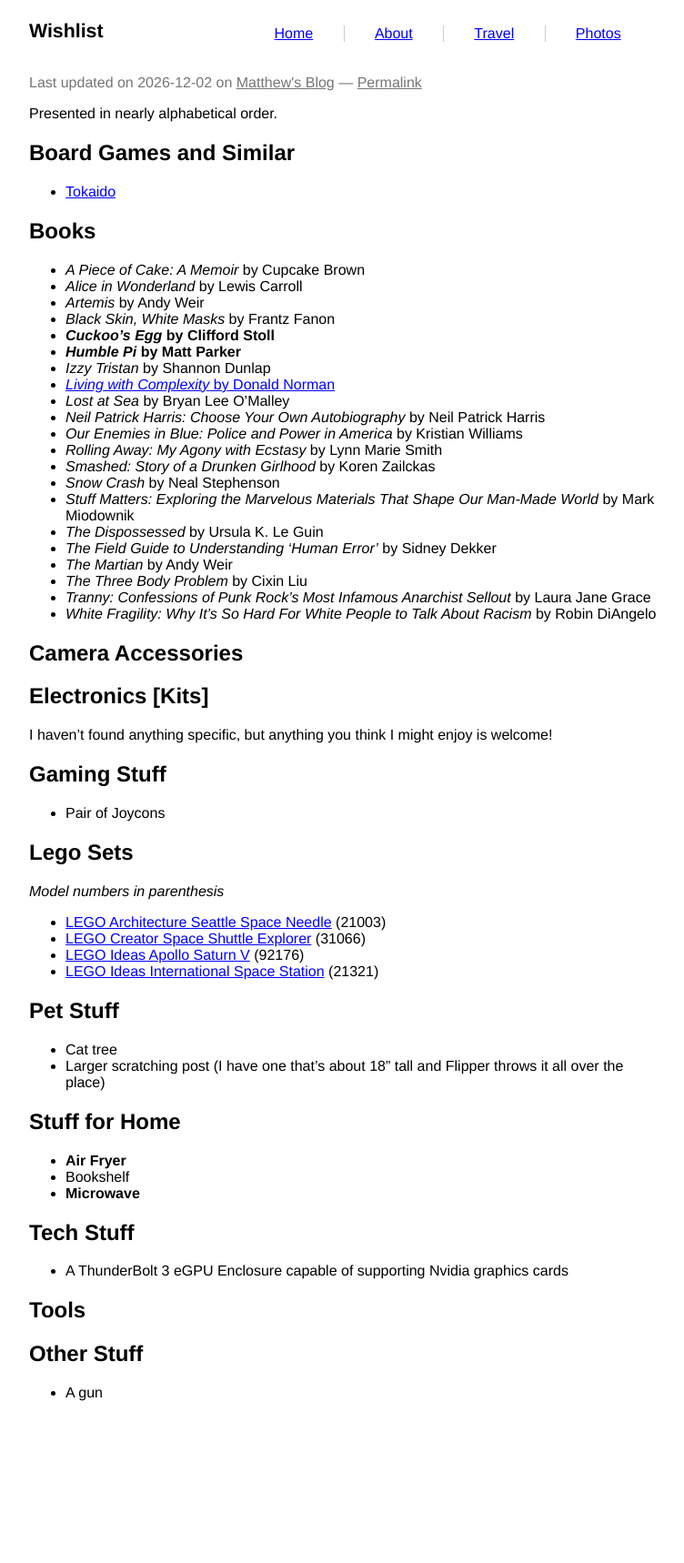
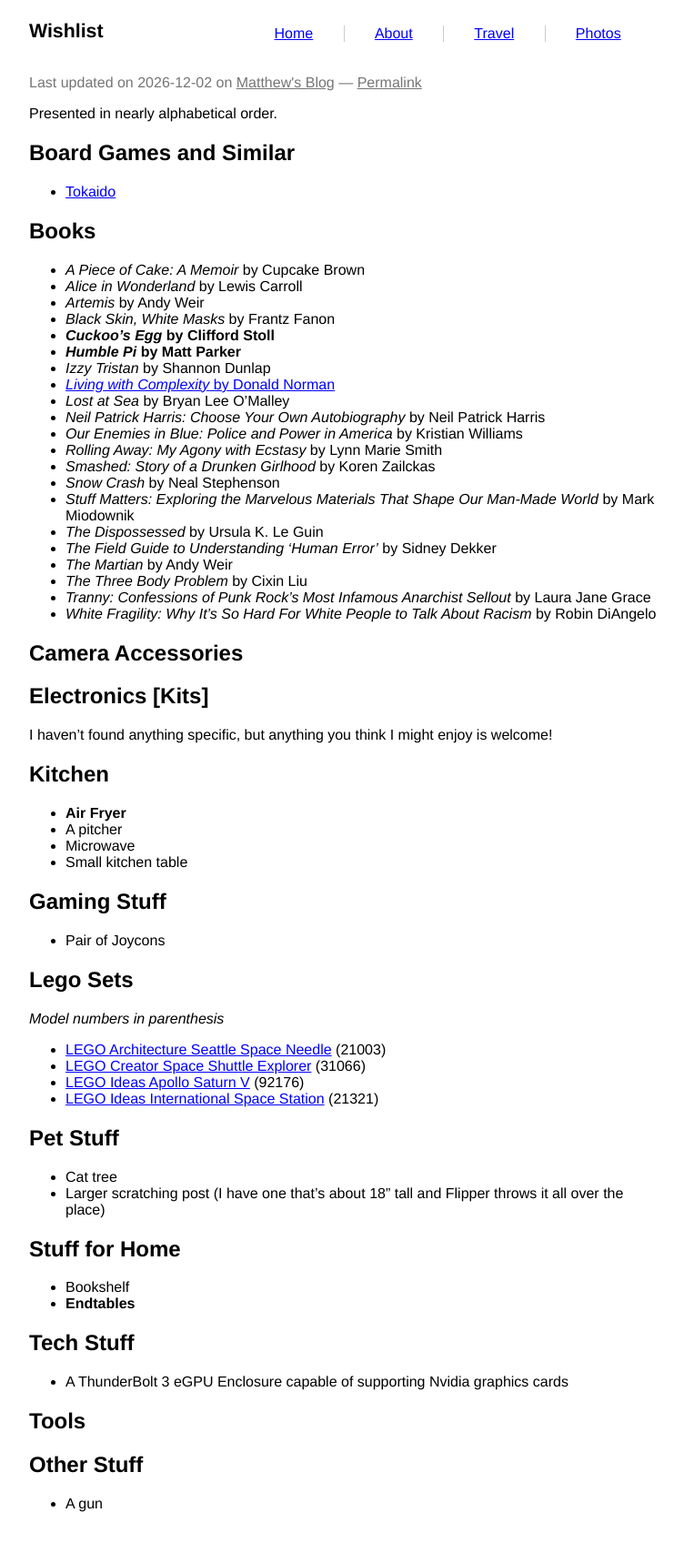
Before and after one commit to prplecake/jrgnsn.net, a Jekyll site: the page built from wishlist.md, in a window 1280 px wide. Shown: the whole page at 91% size, without its empty margins (258-1010 px from the left). Built offline with Jekyll 4.4.1, drawn with Linux system fonts in a browser that asks for light colours; before the commit the page ends 1596 px from its top, so only the background shows below that.

Commit message:
Fixes #8: Add kitchen stuff to wishlist
- Also reorganizes "Stuff for Home"

```diff
--- a/wishlist.md
+++ b/wishlist.md
@@ -44,6 +44,12 @@
 I haven't found anything specific, but anything you think I might enjoy
 is welcome!
 
+## Kitchen
+* **Air Fryer**
+* A pitcher
+* Microwave
+* Small kitchen table
+
 ## Gaming Stuff
 * Pair of Joycons
 
@@ -61,9 +67,8 @@
   throws it all over the place)
 
 ## Stuff for Home
-* **Air Fryer**
 * Bookshelf
-* **Microwave**
+* **Endtables**
 
 ## Tech Stuff
 * A ThunderBolt 3 eGPU Enclosure capable of supporting Nvidia graphics
```
